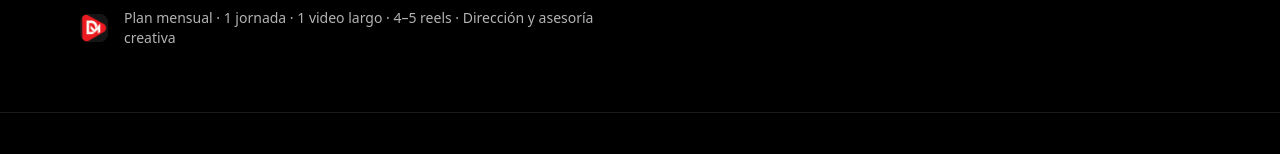
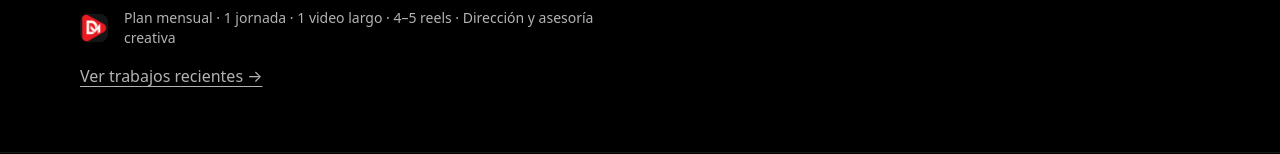
Before and after one commit to TronxGroup/Dekaelo-Media, a Next.js app: page / in a window 1280 px wide. Shown: the part 555-709 px from the top of the page. Built offline with nearby package versions, Linux system fonts and the light colour scheme.

Commit message:
Update page.tsx

```diff
--- a/app/page.tsx
+++ b/app/page.tsx
@@ -18,16 +18,31 @@ export default function Page() {
               Contenido con calidad cinematográfica para tu marca, todos los meses.
               Nos encargamos de ideas, guion, rodaje y entrega; tu equipo se enfoca en crecer.
             </p>
+
             <div className="mt-6 flex gap-3">
               <Link href="/servicios" className="btn">Ver servicios</Link>
               <Link href="/contacto#form" className="btn-outline">Agenda una llamada</Link>
             </div>
+
+            {/* Nota / beneficio */}
             <div className="mt-6 flex items-center gap-4 text-white/70 text-sm">
               <Image src="/logo.png" alt="Dekaelo Media" width={28} height={28} className="rounded-lg" />
               <p>Plan mensual · 1 jornada · 1 video largo · 4–5 reels · Dirección y asesoría creativa</p>
             </div>
+
+            {/* Enlace rápido a portafolio (sutil) */}
+            <div className="mt-4">
+              <Link href="/portafolio" className="text-white/70 underline underline-offset-4 hover:text-white">
+                Ver trabajos recientes →
+              </Link>
+            </div>
           </div>
-          <VideoEmbed src="https://www.youtube.com/embed/uul8LNP6BbQ?rel=0" title="Reel Dekaelo Media" />
+
+          {/* Reel principal (lo mejor) */}
+          <VideoEmbed
+            src="https://www.youtube.com/embed/uul8LNP6BbQ?rel=0&start=0&modestbranding=1&playsinline=1"
+            title="Reel Dekaelo Media — Lo mejor"
+          />
         </div>
       </div>
 
@@ -42,7 +57,12 @@ export default function Page() {
       {/* DESTACADO */}
       <div className="container section">
         <div className="grid lg:grid-cols-2 gap-10 items-start">
-          <VideoEmbed src="https://www.youtube.com/embed/LAaLA-spVH0?rel=0" title="Video destacado" />
+          {/* Reel secundario (otras marcas) */}
+          <VideoEmbed
+            src="https://www.youtube.com/embed/LAaLA-spVH0?rel=0&start=0&modestbranding=1&playsinline=1"
+            title="Reel Dekaelo Media — Otras marcas"
+          />
+
           <div>
             <h2 className="h2">Plan Audiovisual Mensual</h2>
             <p className="text-white/70 mt-2">
@@ -98,7 +118,7 @@ export default function Page() {
       <section className="bg-black/60 border-t border-b border-white/10">
         <div className="container py-16">
           <h2 className="h2 text-center mb-12">Testimonios</h2>
-        <div className="grid md:grid-cols-3 gap-8">
+          <div className="grid md:grid-cols-3 gap-8">
             <div className="p-6 rounded-2xl bg-gray-900 border border-white/10">
               <p className="text-white/80 italic">
                 “Muy profesionales y puntuales en cada jornada. El podcast no solo nos dio visibilidad, también se convirtió en una herramienta clave para generar nuevos negocios con nuestros invitados.”
```
